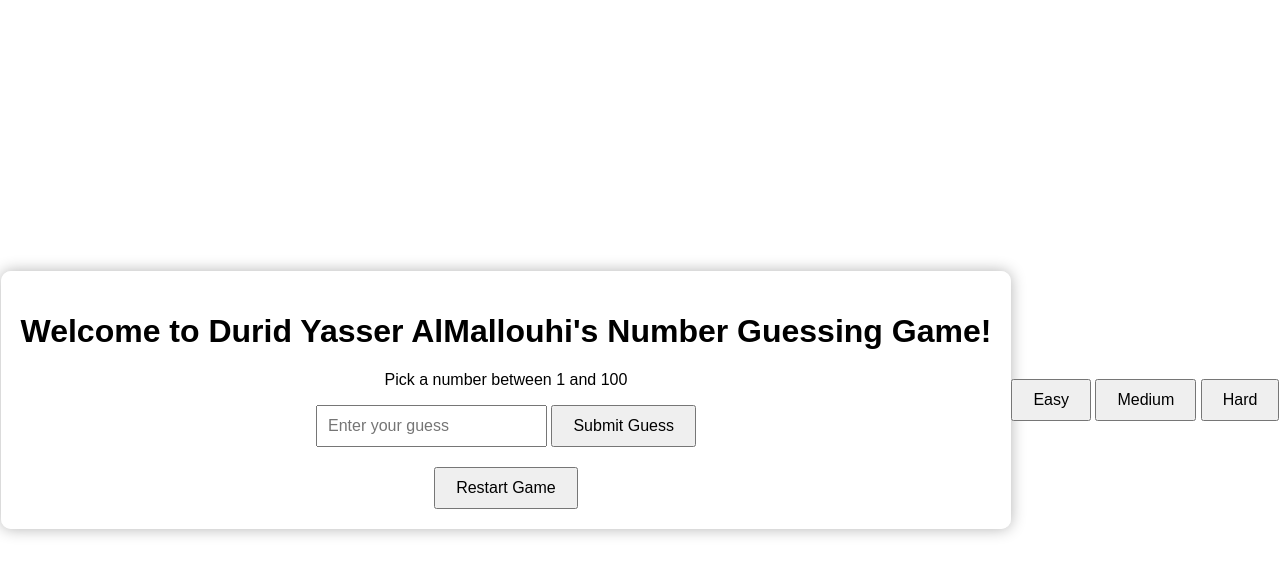
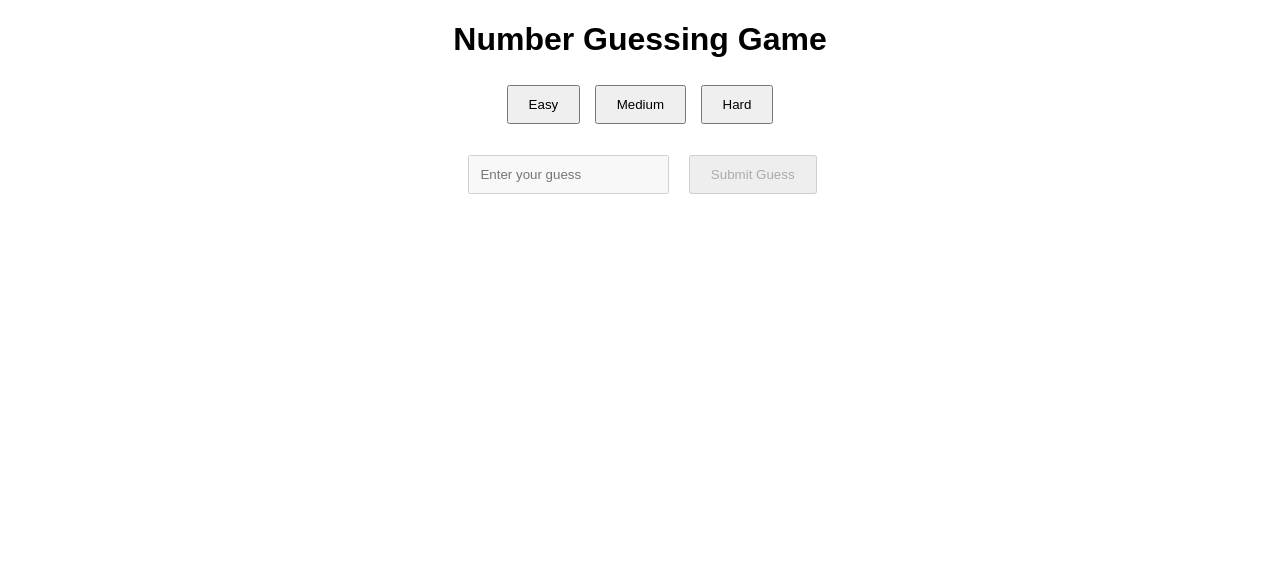
Before and after one commit to DarkHonored/number-guessing-game, a plain HTML site: page index.html in a window 1280 px wide. Drawn offline with Linux system fonts and the light colour scheme.

Commit message:
Add files via upload

```diff
--- a/index.html
+++ b/index.html
@@ -3,57 +3,21 @@
 <head>
     <meta charset="UTF-8">
     <meta name="viewport" content="width=device-width, initial-scale=1.0">
-    <title>Durid Yasser AlMallouhi's Number Guessing Game</title>
-    <style>
-        body {
-            font-family: Arial, sans-serif;
-            display: flex;
-            justify-content: center;
-            align-items: center;
-            height: 100vh;
-            background-image: url('your-background-image-url.jpg'); /* Add your background image here */
-            background-size: cover; /* Make sure the image covers the entire background */
-            background-position: center; /* Center the image */
-            margin: 0; /* Remove default margin */
-        }
-        .container {
-            text-align: center;
-            background-color: rgba(255, 255, 255, 0.8); /* Semi-transparent white background */
-            padding: 20px;
-            border-radius: 10px;
-            box-shadow: 0px 0px 15px rgba(0, 0, 0, 0.3);
-        }
-        input {
-            padding: 10px;
-            font-size: 16px;
-        }
-        button {
-            padding: 10px 20px;
-            font-size: 16px;
-            cursor: pointer;
-        }
-        #feedback {
-            margin-top: 20px;
-            font-size: 18px;
-        }
-    </style>
+    <title>Number Guessing Game</title>
+    <link rel="stylesheet" href="styles.css">
 </head>
 <body>
-    <div class="container">
-        <h1>Welcome to Durid Yasser AlMallouhi's Number Guessing Game!</h1>
-        <p>Pick a number between 1 and 100</p>
-        <input type="number" id="guessInput" placeholder="Enter your guess" />
-        <button onclick="checkGuess()">Submit Guess</button>
-        <p id="feedback"></p>
-        <button onclick="resetGame()">Restart Game</button>
+    <h1>Number Guessing Game</h1>
+    <div>
+        <button id="easy">Easy</button>
+        <button id="medium">Medium</button>
+        <button id="hard">Hard</button>
     </div>
-
+    <div>
+        <p id="message"></p>
+        <input type="number" id="guessInput" placeholder="Enter your guess" disabled>
+        <button id="submitGuess" disabled>Submit Guess</button>
+    </div>
     <script src="script.js"></script>
 </body>
 </html>
-
-<div id="difficulty">
-    <button onclick="setDifficulty('easy')">Easy</button>
-    <button onclick="setDifficulty('medium')">Medium</button>
-    <button onclick="setDifficulty('hard')">Hard</button>
-  </div>
--- /dev/null
+++ b/styles.css
@@ -0,0 +1,14 @@
+body {
+    font-family: Arial, sans-serif;
+    text-align: center;
+}
+
+button {
+    margin: 5px;
+    padding: 10px 20px;
+}
+
+input {
+    margin: 10px;
+    padding: 10px;
+}
```
